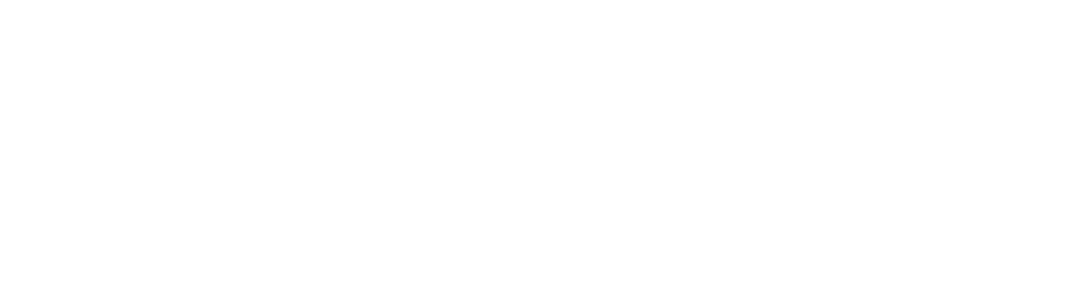
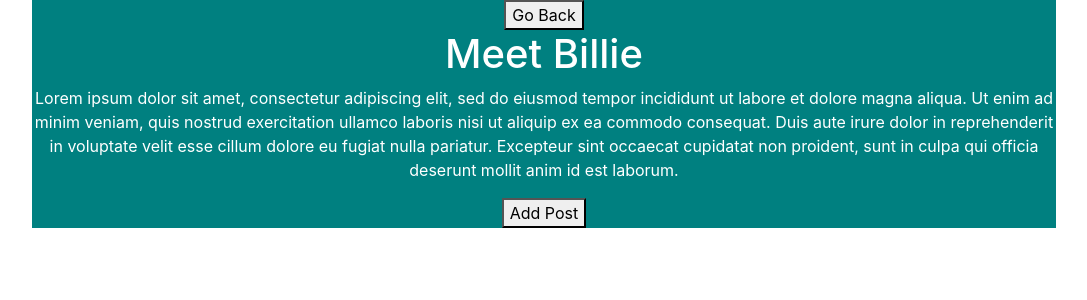
Before and after one commit to ameteku/remember, a React (Create React App) app in the folder frontend/: page /eventpage in a window 1280 px wide. Shown: the top 300 px of the page, without its empty margins (96-1183 px from the left). Built offline with nearby package versions, Linux system fonts and the light colour scheme.

Commit message:
Created skeleton of event page

```diff
--- a/frontend/src/App.js
+++ b/frontend/src/App.js
@@ -1,10 +1,10 @@
-import logo from './logo.svg';
 import './App.css';
 import {Route} from "react-router-dom";
 import Home from "./Landing";
 import Login from "./Login";
 import Register from './Register';
 import HomePage from './HomePage';
+import EventPage from './EventPage';
 
 function App() {
   return (
@@ -13,6 +13,7 @@
       <Route exact path="/login" component={Login}/>
       <Route exact path="/register" component={Register}/>
       <Route exact path="/home" component={HomePage}/>
+      <Route exact path="/eventpage" component={EventPage}/>
     </div>
   );
 }
--- a/frontend/src/Event.js
+++ b/frontend/src/Event.js
@@ -7,7 +7,7 @@
         <div className="eventBlock">
             <Link style={{ textDecoration: 'none' }}
             to={{
-            pathname: "/eventPage",props}}>{props.name}</Link>
+            pathname: "/EventPage",props}}>{props.name}</Link>
         </div>
     )
 }
--- a/frontend/src/EventPage.css
+++ b/frontend/src/EventPage.css
@@ -0,0 +1,7 @@
+.everything{
+    margin:auto;
+    width:80%;
+    background-color: teal;
+    color:white;
+    flex-direction: column;
+}
--- a/frontend/src/EventPage.js
+++ b/frontend/src/EventPage.js
@@ -0,0 +1,24 @@
+import React from "react";
+import "./EventPage.css";
+
+
+function EventPage(props){
+    return (
+        <div className="everything">
+            <div className="goBack">
+                <button>Go Back</button>
+            </div>
+            <div>
+                <h1>Meet Billie</h1>
+            </div>
+            <div>
+                <p>Lorem ipsum dolor sit amet, consectetur adipiscing elit, sed do eiusmod tempor incididunt ut labore et dolore magna aliqua. Ut enim ad minim veniam, quis nostrud exercitation ullamco laboris nisi ut aliquip ex ea commodo consequat. Duis aute irure dolor in reprehenderit in voluptate velit esse cillum dolore eu fugiat nulla pariatur. Excepteur sint occaecat cupidatat non proident, sunt in culpa qui officia deserunt mollit anim id est laborum.</p>
+            </div>
+            <div className="addPost">
+                <button>Add Post</button>
+            </div>
+        </div>
+    )
+}
+
+export default EventPage;
```
